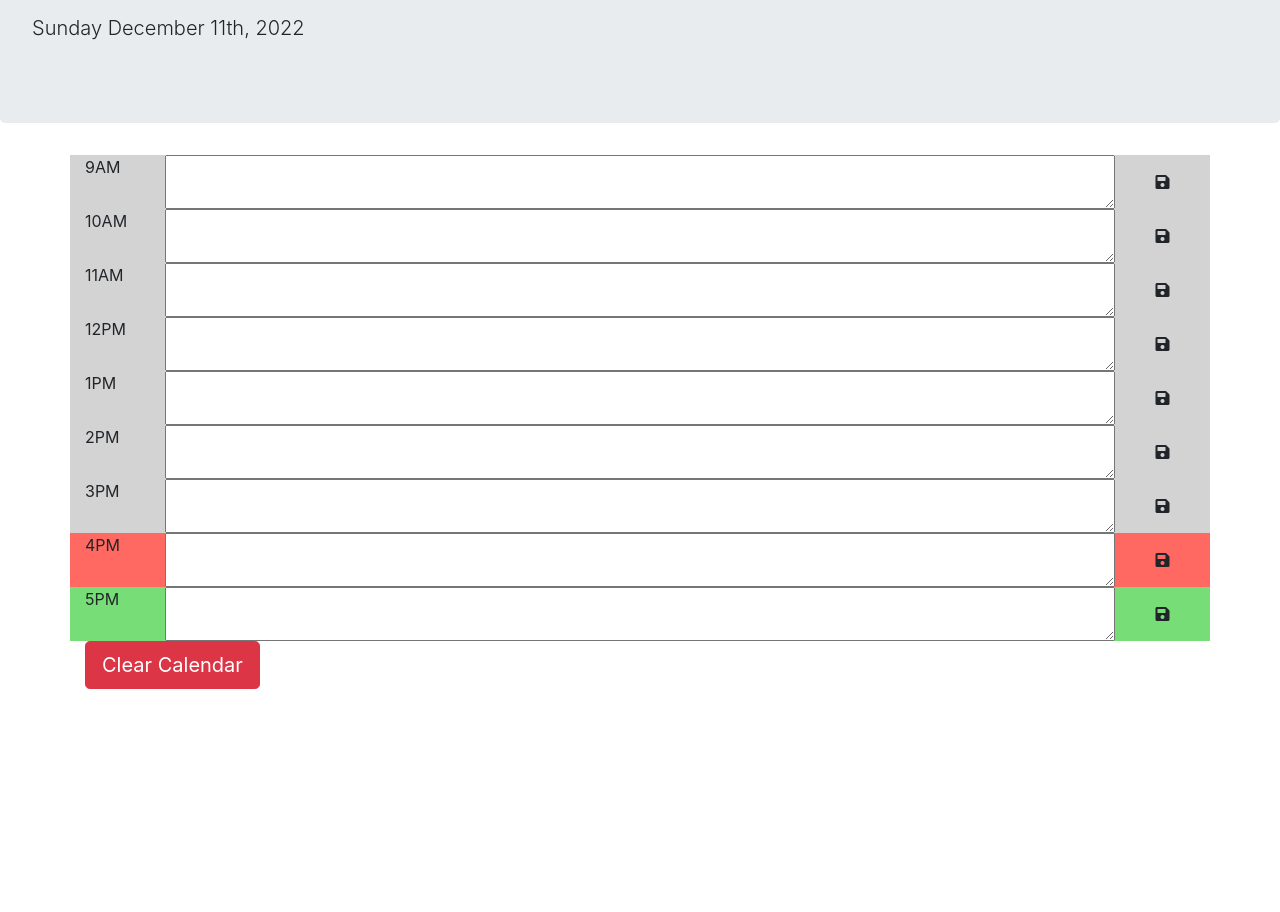
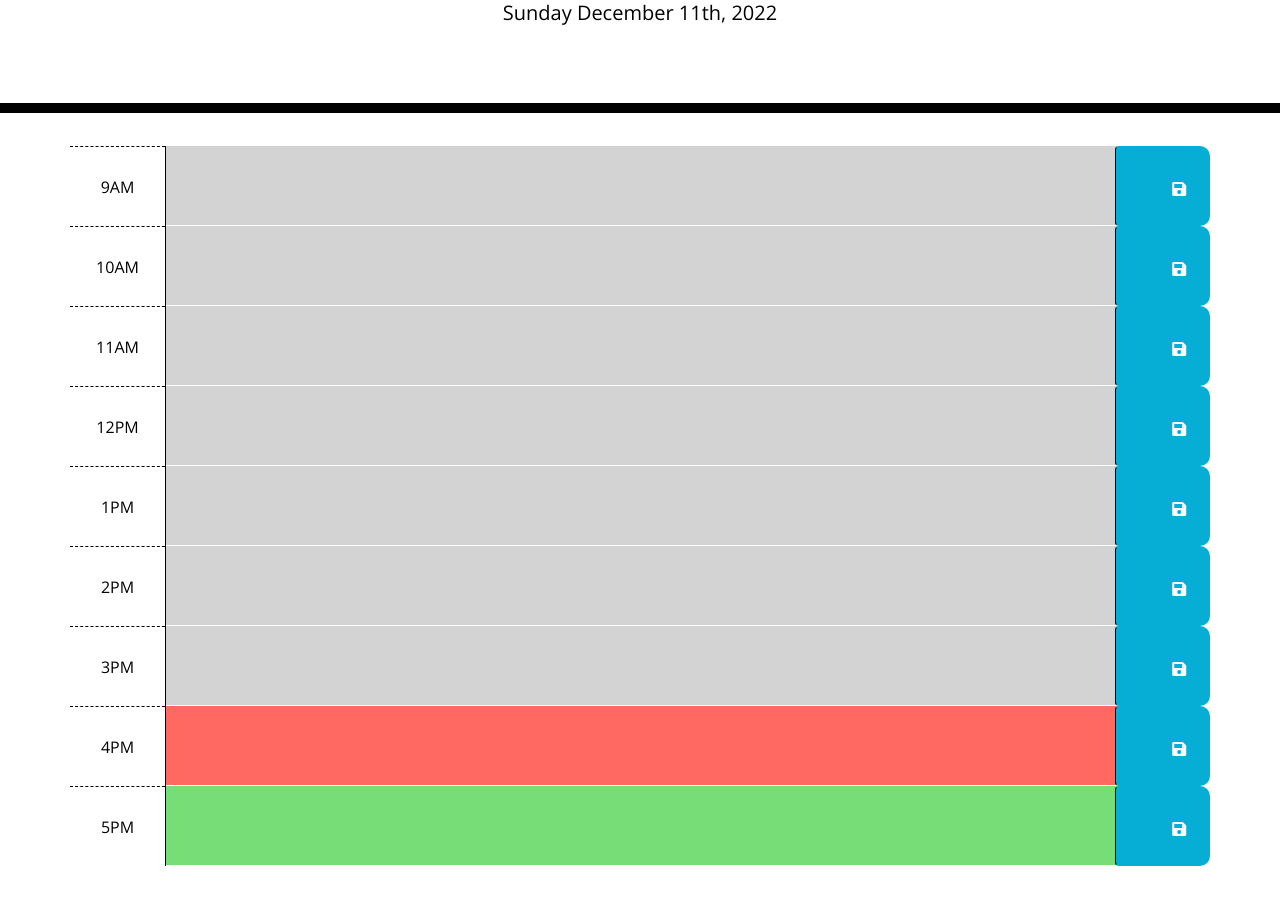
Before and after one commit to Kaiyfa/Jquery-planner-app, a plain HTML site: page index.html in a window 1280 px wide. Shown: the part 191-1103 px from the top of the page. Before the commit the page ends 880 px from the top, so only its background shows below. Drawn offline with nearby package versions, Linux system fonts and the light colour scheme.

Commit message:
styling app with CSS

```diff
--- a/index.html
+++ b/index.html
@@ -1,24 +1,15 @@
 <!DOCTYPE html>
 <html lang="en-gb">
+
 <head>
   <meta charset="UTF-8" />
   <meta name="viewport" content="width=device-width, initial-scale=1.0" />
   <meta http-equiv="X-UA-Compatible" content="ie=edge" />
-    <link
-      rel="stylesheet"
-      href="https://stackpath.bootstrapcdn.com/bootstrap/4.3.1/css/bootstrap.min.css"
-    />
-    <link
-      rel="stylesheet"
-      href="https://use.fontawesome.com/releases/v5.8.1/css/all.css"
-      integrity="sha384-50oBUHEmvpQ+1lW4y57PTFmhCaXp0ML5d60M1M7uH2+nqUivzIebhndOJK28anvf"
-      crossorigin="anonymous"
-    />
-    <link
-      href="https://fonts.googleapis.com/css?family=Open+Sans&display=swap"
-      rel="stylesheet"
-    />
-    <link rel="stylesheet" href="starter/style.cssgi" />
+  <link rel="stylesheet" href="https://stackpath.bootstrapcdn.com/bootstrap/4.3.1/css/bootstrap.min.css" />
+  <link rel="stylesheet" href="https://use.fontawesome.com/releases/v5.8.1/css/all.css"
+    integrity="sha384-50oBUHEmvpQ+1lW4y57PTFmhCaXp0ML5d60M1M7uH2+nqUivzIebhndOJK28anvf" crossorigin="anonymous" />
+  <link href="https://fonts.googleapis.com/css?family=Open+Sans&display=swap" rel="stylesheet" />
+  <link rel="stylesheet" href="./starter/style.css" />
   <title>Work Day Scheduler</title>
 </head>
 
@@ -123,4 +114,5 @@
   <script src="starter/script.js"></script>
 
 </body>
+
 </html>
--- a/starter/style.css
+++ b/starter/style.css
@@ -4,7 +4,8 @@ body {
   line-height: 1;
 }
 
-textarea {
+textarea{
+  height: 80px;
   background: transparent;
   border: none;
   resize: none;
@@ -21,11 +22,11 @@ textarea {
   border-bottom: 10px solid black;
 }
 
-.description {
+.description{
   white-space: pre-wrap;
 }
 
-.time-block {
+.time-block{
   text-align: center;
   border-radius: 15px;
 }
@@ -33,7 +34,7 @@ textarea {
 .row {
   white-space: pre-wrap;
   height: 80px;
-  border-top: 1px solid white;
+  border-top: 1px solid white;;
 }
 
 .hour {
@@ -43,29 +44,32 @@ textarea {
 }
 
 .past {
-  background-color: #d3d3d3;
   color: white;
 }
 
 .present {
-  background-color: #ff6961;
   color: white;
 }
 
 .future {
-  background-color: #77dd77;
   color: white;
 }
 
 .saveBtn {
+  height: 80px;
   border-left: 1px solid black;
-  border-top-right-radius: 15px;
-  border-bottom-right-radius: 15px;
-  background-color: #06aed5;
+  border-top-right-radius: 10px;
+  border-bottom-right-radius: 10px;
+  background-color: #06AED5;
   color: white;
 }
 
 .saveBtn i:hover {
   font-size: 20px;
-  transition: all 0.3s ease-in-out;
+  transition: all .3s ease-in-out;
 }
+
+#clear-button {
+  margin: 50px 40%;
+  width: 20%;
+}
```
Lines whose indentation alone changed are shown as unchanged.
